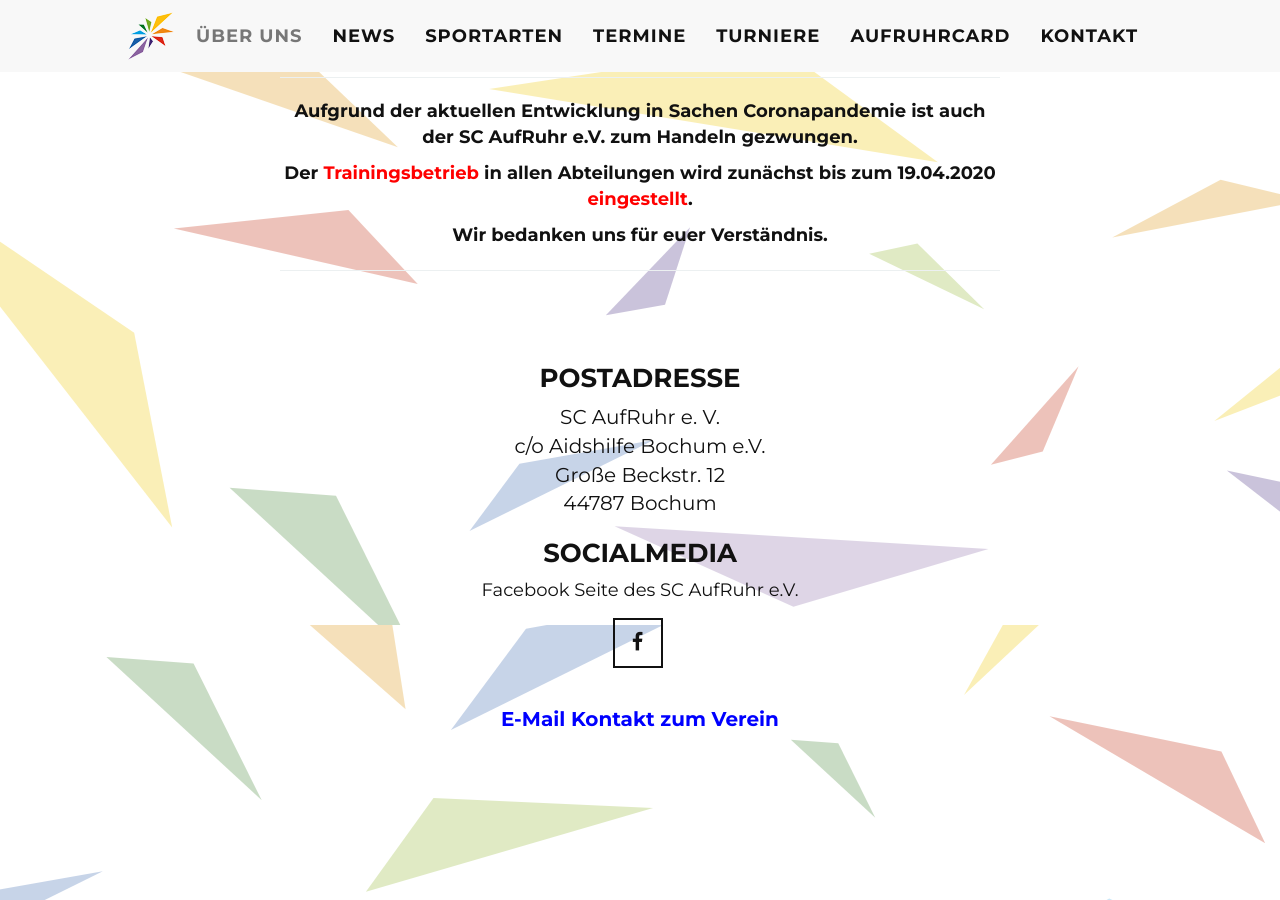
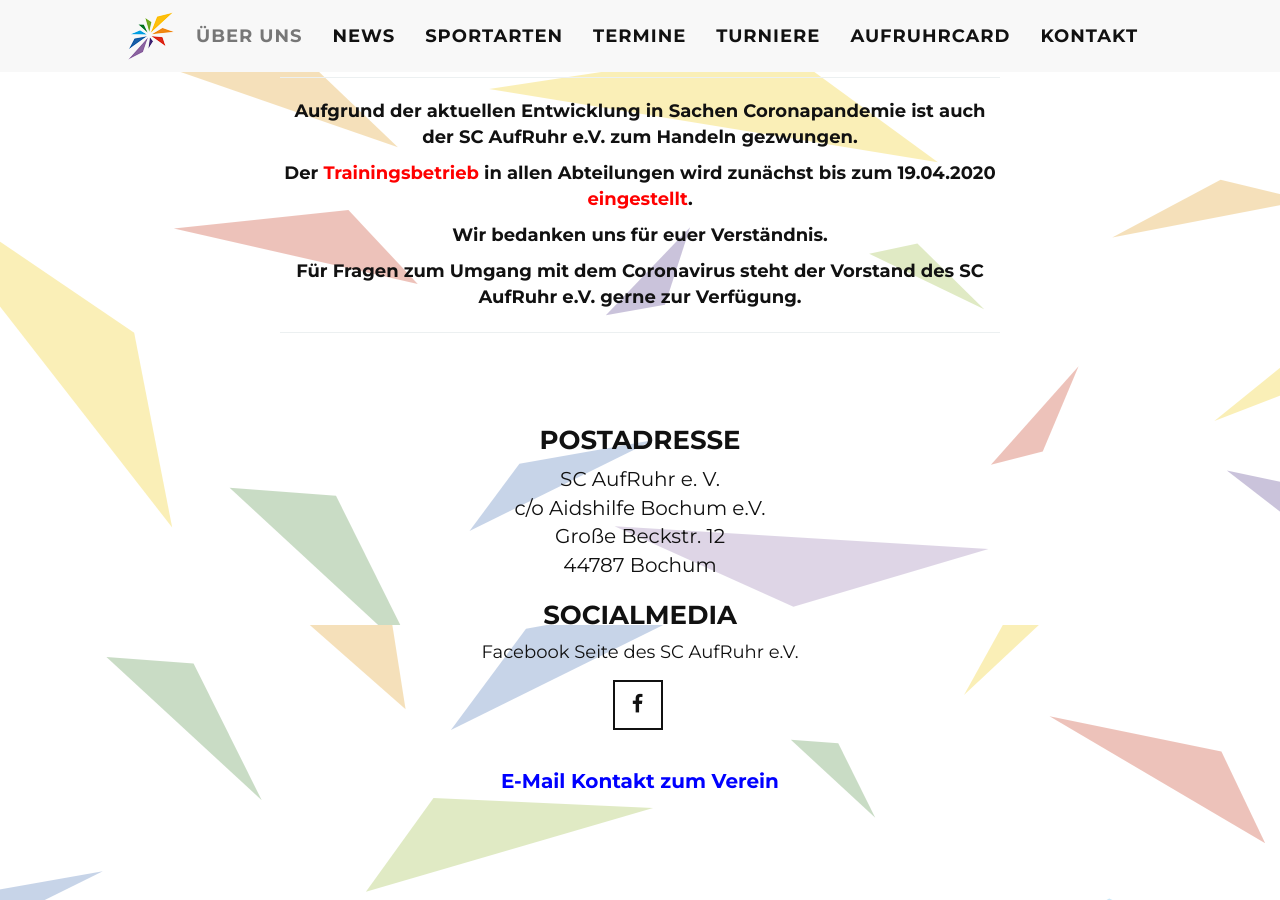
Before and after one commit to scarweb/scarweb.github.io, a Jekyll site: the page built from index.html, in a window 1280 px wide and 900 px high, scrolled down 1175 px. Built offline with Jekyll 4.4.1, drawn with Linux system fonts in a browser that asks for light colours; comment, search, counter and statistics services are not loaded.

Commit message:
Update about.html

```diff
--- a/_includes/about.html
+++ b/_includes/about.html
@@ -22,8 +22,9 @@
 SC AufRuhr e.V.  zum Handeln gezwungen.<br><p></p>
 Der <font color="#FF0000">Trainingsbetrieb</font> in allen Abteilungen wird zunächst bis zum 19.04.2020 <font color="#FF0000">eingestellt</font>.<br>
 <p></p>
-Wir bedanken uns für euer Verständnis.</b><p></p>
-<hr size="1" noshade></p></p>
+Wir bedanken uns für euer Verständnis.<p></p>
+Für Fragen zum Umgang mit dem Coronavirus steht der Vorstand des SC AufRuhr e.V. gerne zur Verfügung.</b>
+<p></p><hr size="1" noshade></p></p>
 
                     <br><br>
                     <h3>Postadresse</h3>
```
